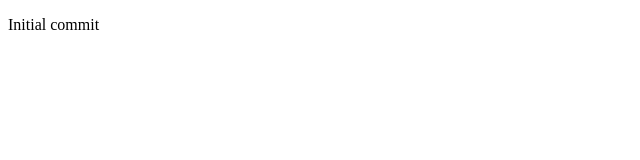
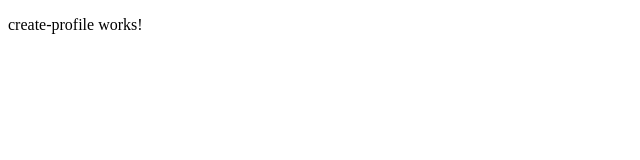
Before and after one commit to perzan22/basketball-profiles-app, an Angular app: page / in a window 1280 px wide. Shown: the top 160 px of the page, without its empty margins (0-640 px from the left). Built offline with nearby package versions, Linux system fonts and the light colour scheme.

Commit message:
component created

```diff
--- a/angular.json
+++ b/angular.json
@@ -104,5 +104,8 @@
         }
       }
     }
+  },
+  "cli": {
+    "analytics": false
   }
 }
--- a/src/app/app.component.html
+++ b/src/app/app.component.html
@@ -1 +1 @@
-<p>Initial commit</p>
+<app-create-profile></app-create-profile>
--- a/src/app/app.module.ts
+++ b/src/app/app.module.ts
@@ -3,10 +3,12 @@ import { BrowserModule } from '@angular/platform-browser';
 
 import { AppRoutingModule } from './app-routing.module';
 import { AppComponent } from './app.component';
+import { CreateProfileComponent } from './profiles/create-profile/create-profile.component';
 
 @NgModule({
   declarations: [
-    AppComponent
+    AppComponent,
+    CreateProfileComponent
   ],
   imports: [
     BrowserModule,
--- /dev/null
+++ b/src/app/profiles/create-profile/create-profile.component.html
@@ -0,0 +1 @@
+<p>create-profile works!</p>
```
Also changed, not shown: src/app/profiles/create-profile/create-profile.component.ts (added, +10 -0 lines), src/app/profiles/create-profile/create-profile.component.sass (added), 1 other file (tests, documents, lock files or other folders).
